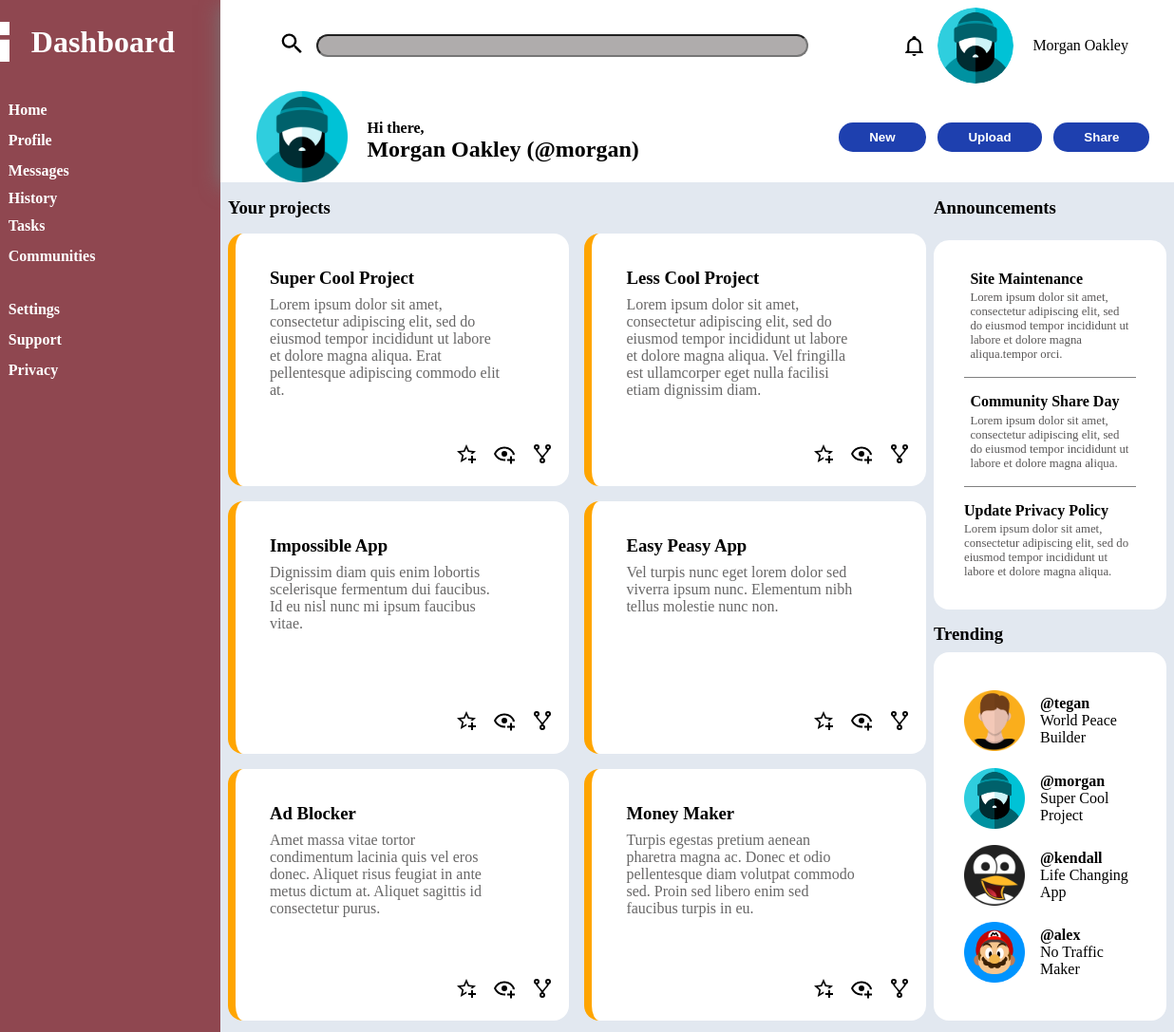
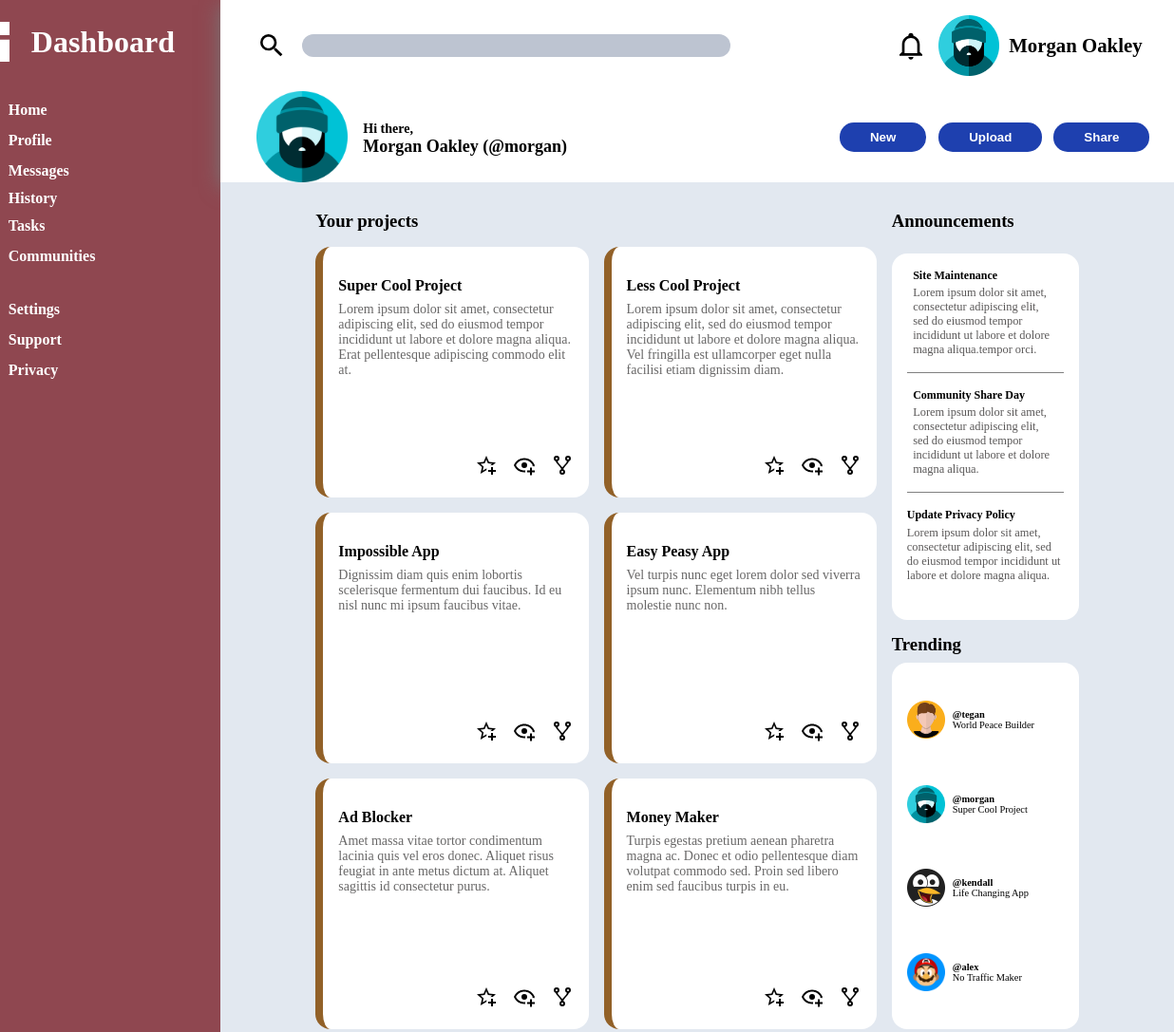
Before and after one commit to RobRusu/Admin-Dashboard, a plain HTML site: page index.html in a window 1280 px wide. Shown: the top 1087 px of the page at 95% size, 44-1280 px from the left. Drawn offline with Linux system fonts and the light colour scheme.

Commit message:
fixed sizing on different elements to make the page more responsive

```diff
--- a/style.css
+++ b/style.css
@@ -63,8 +63,6 @@
   margin: 2vh 3.5vw 0 1rem;
 }
 
-/* ------------------------------------------------------------- */
-
 .container > .header {
   grid-column: 2 / 3;
   display: grid;
@@ -75,26 +73,29 @@
 }
 
 .header > div > label > img {
-  width: 50%;
-  height: 25%;
-  position: relative;
-  left: 40%;
+  width: 2rem;
+  height: 2rem;
+}
+
+.header > div > label {
+  display: flex;
+  flex-direction: row-reverse;
 }
 
 .header > .searchBar {
-  display: grid;
-  grid-template-columns: 1fr 9fr;
+  display: flex;
   align-items: center;
   margin-left: 3vw;
-  gap: 5px;
+  gap: 1rem;
 }
 
 .header > .searchBar > input {
   border-radius: 15px;
-  background-color: rgb(175, 172, 172);
-  width: 100%;
-  height: 25%;
+  background-color: rgb(189, 196, 209);
+  width: calc(50% + 10rem);
+  height: 1.5rem;
   padding-left: 1vw;
+  border: none;
 }
 
 .header > .notifications {
@@ -104,25 +105,26 @@
 }
 
 .header > .notifications > img {
-  width: 20%;
+  width: 2rem;
 }
 
 .header > .profile {
   display: grid;
-  grid-template-columns: 1fr 2fr;
+  grid-template-columns: 1fr 6fr;
   align-items: center;
-  gap: 20px;
+  gap: 10px;
   margin-left: 1vw;
+  font-weight: bold;
+  font-size: 1.3rem;
 }
 
 .header > .profile > img {
-  width: 5rem;
-  border-radius: 60%;
+  width: 4rem;
 }
 
 .header > .status {
   display: grid;
-  grid-template-columns: 1fr 4fr;
+  grid-template-columns: 6rem 5fr;
   grid-template-rows: 1fr 1fr;
   margin-left: 3vw;
 }
@@ -130,12 +132,23 @@
 .header > .status > img {
   grid-row: 1 / 3;
   width: 6rem;
+  height: 6rem;
+}
+
+.header > .status > p,
+.header > .status > p+h2 {
+  margin-left: 1rem;
+}
+
+.header > .status > p+h2 {
+  font-size: calc(1vh + 10px);
 }
 
 .header > .status > p {
   display: flex;
   align-items: end;
   font-weight: bold;
+  font-size: calc(1vh + 6px);
 }
 
 .header > .new {
@@ -143,6 +156,7 @@
  display: grid;
  grid-template-columns: 1fr;
  align-items: center;
+ justify-content: end;
 }
 
 .header > .new > button {
@@ -163,17 +177,17 @@
 .header > .uploadAndShare {
   margin-left: 1vw;
   margin-right: 2vw;
-  display: grid;
-  grid-template-columns: 1fr 1fr;
+  display: flex;
+  gap: 1.5vh;
   align-items: center;
-  gap: 1vw;
 }
 
 .main {
   display: grid;
   grid-template-columns: 3fr 1fr;
-  padding: 2vh 1vh;
-  gap: 1vh;
+  /* padding: 3vh 2vh 5vh 1vh; */
+  padding: 3% 10% 5vh 10%;
+  gap: 2vh;
   background-color: #e2e8f0;
 }
 
@@ -191,22 +205,25 @@
 
 .main > .projects > .title {
   grid-column: 1 / 3;
+
 }
 
 .main > .projects > .project {
   border-radius: 1rem;
-  border-left: 0.5rem solid orange;
+  border-left: 0.5rem solid rgb(146, 97, 40);
   background-color: white;
-  padding: 10% 20% 10% 10%;
+  padding: 2rem 1rem;
   position: relative;
 }
 
 .project > .description > h3 {
   margin-bottom: 0.5rem;
+  font-size: 2vh;
 }
 
 .project > .description > p {
   color: rgb(104, 103, 103);
+  font-size: calc(1vh + 6px);
 }
 
 .buttons {
@@ -240,7 +257,7 @@
 .news > .trending {
   background-color: white;
   border-radius: 1rem;
-  padding: 2rem;
+  padding: 1rem;
 }
 
 .news > h3+ div + h3 {
@@ -253,7 +270,7 @@
   display: flex;
   flex-direction: column;
   gap: 1rem;
-  justify-content: center;
+  justify-content: start;
   align-items: center;
 }
 
@@ -265,10 +282,11 @@
 
 .news > .announcements > .details > h4 {
   margin-bottom: 0.2rem;
+  font-size: 1.5vh;
 }
 .news > .announcements > .details > h4+p {
   color: rgb(90, 88, 88);
-  font-size: 0.8rem;
+  font-size: calc(0.8vh + 6px);
 }
 
 .news > .trending {
@@ -277,10 +295,15 @@
 
 .news > .trending > .trend {
   display: flex;
-  gap: 1rem;
+  gap: 1vh;
   align-items: center;
 }
 
 .news > .trending > .trend > img {
-  height: 4rem;
+  height: 5vh;
 }
+
+.trend > .tag > h4,
+.trend > .tag > p {
+  font-size: 1.3vh;
+}
```
